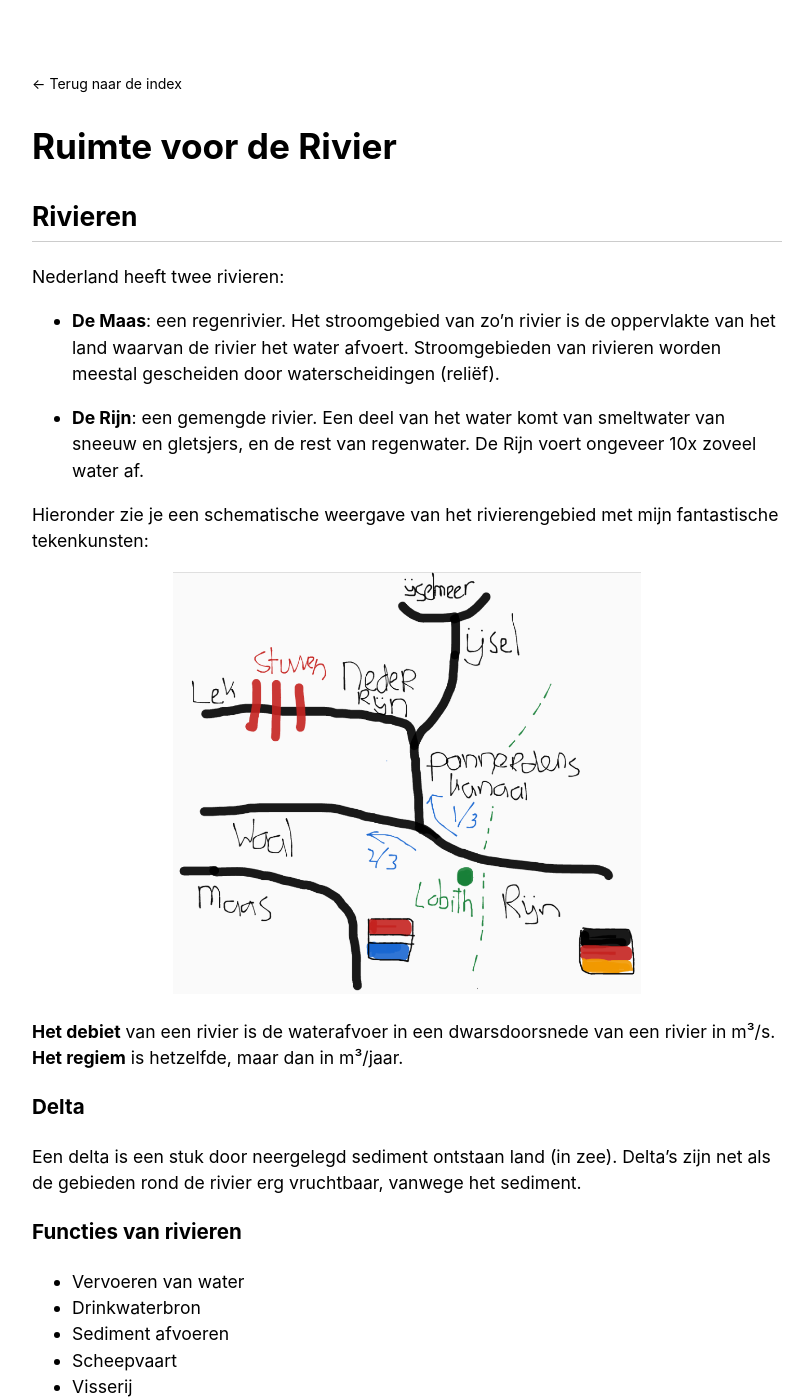
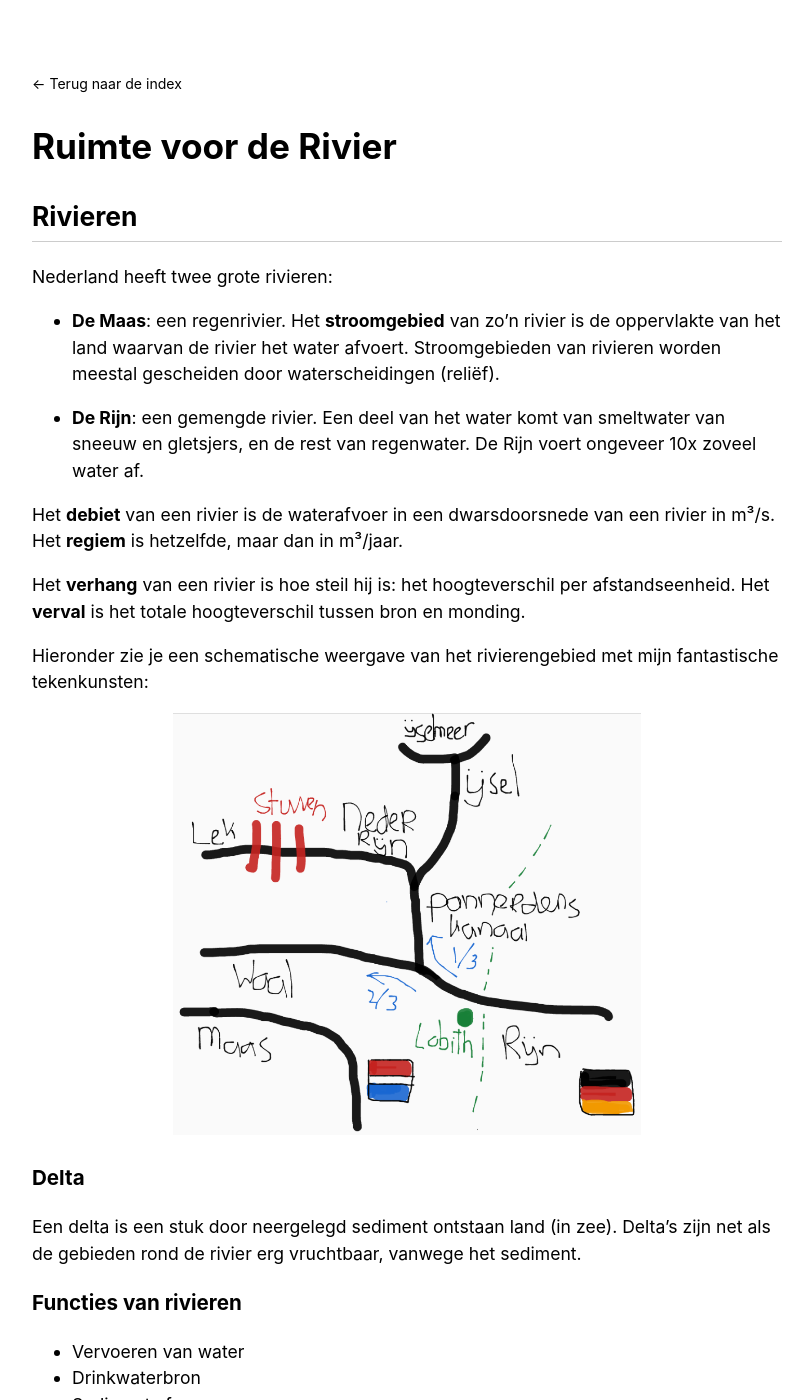
Before and after one commit to RobinBoers/school.geheimesite.nl, a Jekyll site: the page built from 5VWO/TW3/NLT.md, in a window 1280 px wide and 1400 px high. Shown: the whole window, without its empty margins (233-1044 px from the left). Built offline with Jekyll 4.4.1, drawn with Linux system fonts in a browser that asks for light colours; our own code applies the rules of GitHub Pages for plain Markdown files.

Commit message:
Updates.

````diff
--- a/5VWO/TW3/NLT.md
+++ b/5VWO/TW3/NLT.md
@@ -4,17 +4,19 @@ title: Ruimte voor de Rivier
 
 ## Rivieren
 
-Nederland heeft twee rivieren:
+Nederland heeft twee grote rivieren:
 
-- **De Maas**: een regenrivier. Het stroomgebied van zo'n rivier is de oppervlakte van het land waarvan de rivier het water afvoert. Stroomgebieden van rivieren worden meestal gescheiden door waterscheidingen (reliëf).
+- **De Maas**: een regenrivier. Het **stroomgebied** van zo'n rivier is de oppervlakte van het land waarvan de rivier het water afvoert. Stroomgebieden van rivieren worden meestal gescheiden door waterscheidingen (reliëf).
 
 - **De Rijn**: een gemengde rivier. Een deel van het water komt van smeltwater van sneeuw en gletsjers, en de rest van regenwater. De Rijn voert ongeveer 10x zoveel water af.
+
+Het **debiet** van een rivier is de waterafvoer in een dwarsdoorsnede van een rivier in m³/s. Het **regiem** is hetzelfde, maar dan in m³/jaar.
+
+Het **verhang** van een rivier is hoe steil hij is: het hoogteverschil per afstandseenheid. Het **verval** is het totale hoogteverschil tussen bron en monding.
 
 Hieronder zie je een schematische weergave van het rivierengebied met mijn fantastische tekenkunsten:
 
 ![Een artiestieke impressie van het rivierengebied in Nederland](rivierengebied.png)
-
-**Het debiet** van een rivier is de waterafvoer in een dwarsdoorsnede van een rivier in m³/s. **Het regiem** is hetzelfde, maar dan in m³/jaar.
 
 ### Delta
 
@@ -87,7 +89,7 @@ flowchart BT
     D --> A
 ```
 
-### Paradigmaverschuiving
+## Paradigmaverschuiving
 
 Na het hoogwater in 1995 moest er iets gedaan worden, maar we wilden niet de dijken blijven verhogen. Er vondt toen een paradigma (= zienswijze/perspectief) wisseling plaats van mitigatie naar adaptatie:
 
````
